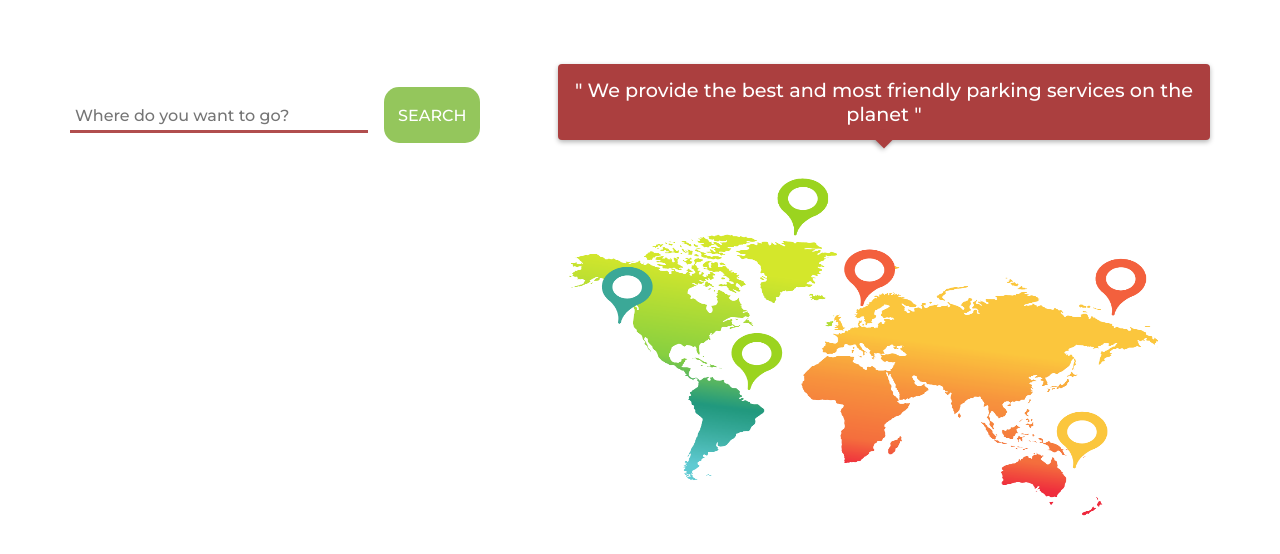
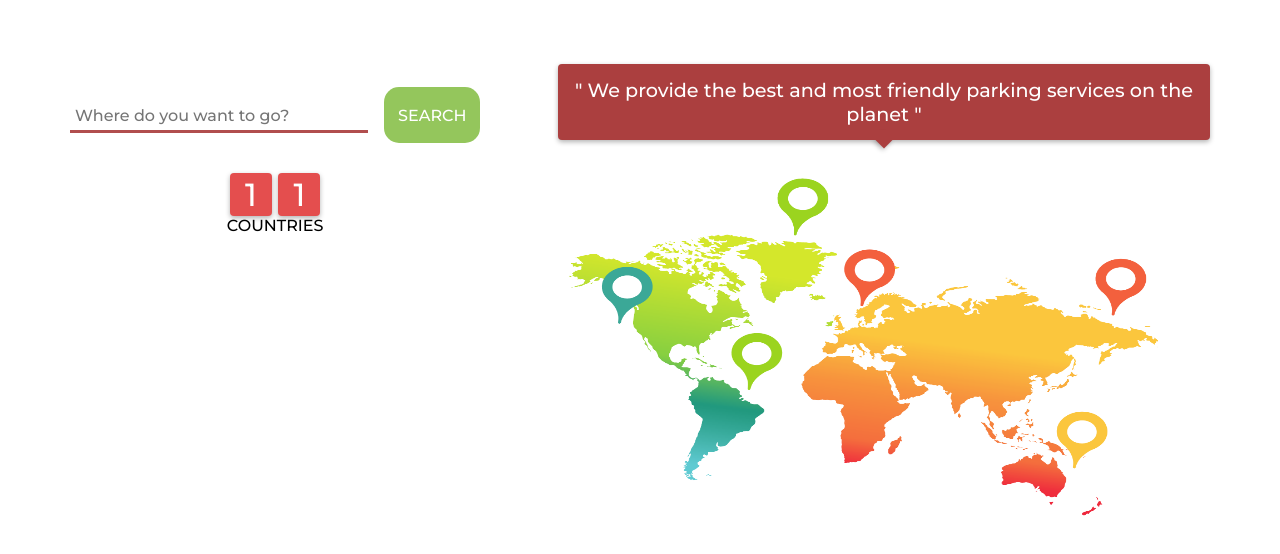
Before and after one commit to onanuviie/AUTOLOT, a plain HTML site: page index.html in a window 1280 px wide. Shown: the part 96-650 px from the top of the page. Drawn offline with Linux system fonts and the light colour scheme.

Commit message:
adding counters

```diff
--- a/index.html
+++ b/index.html
@@ -33,6 +33,18 @@
                 <input type="text" placeholder="Where do you want to go?">
                 <button>SEARCH</button>
             </form>
+
+            <div class="tracker">
+              <div class="tracker-digit tracker-countries">
+                <div class="digits">
+                  <span class="digit-counter">1</span>
+                  <span class="digit-counter">1</span>
+                </div>
+                <div>COUNTRIES</div>
+              </div>
+              <div class="tracker-digit"></div>
+              <div class="tracker-digit"></div>
+            </div>
         </div>
 
         <div class="map">
--- a/styles.css
+++ b/styles.css
@@ -202,3 +202,21 @@ form>button {
     height: 340px;
     margin-left: 10px;
 }
+
+.tracker-digit {
+    margin-top: 30px;
+    text-align: center;
+}
+
+.digit-counter {
+    border-radius: 4px;
+    box-shadow: 0 2px 5px 0 rgba(0, 0, 0, 0.3);
+    margin: 0 1px;
+    padding: 2px 5px;
+    background: linear-gradient(#ab3f3f #b14e4e #c76464 #e44e4e);
+    color: #fff;
+    font-size: 2rem;
+    display: inline-block;
+    width: 32px;
+    background-color: #e44e4e;
+}
```
